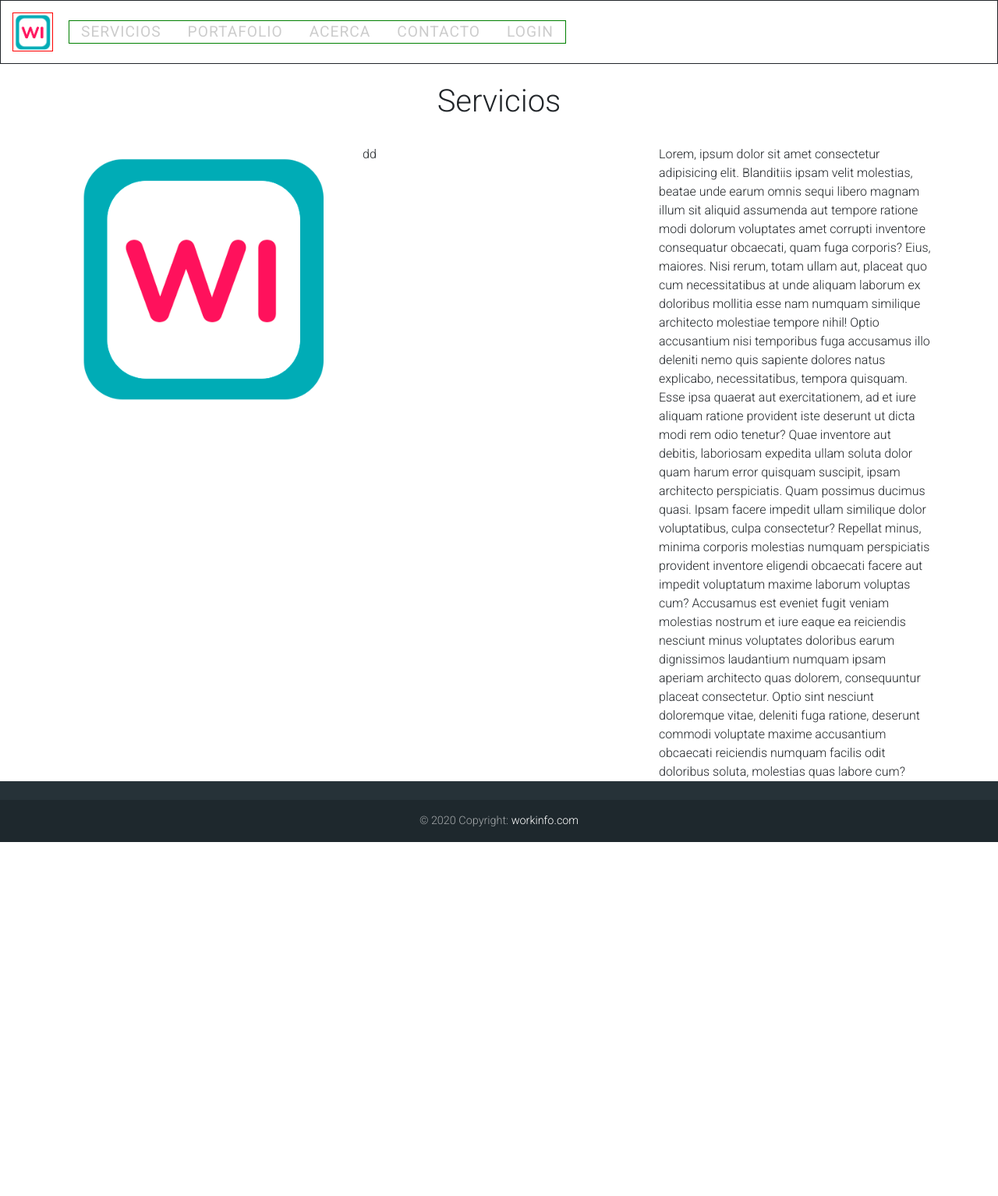
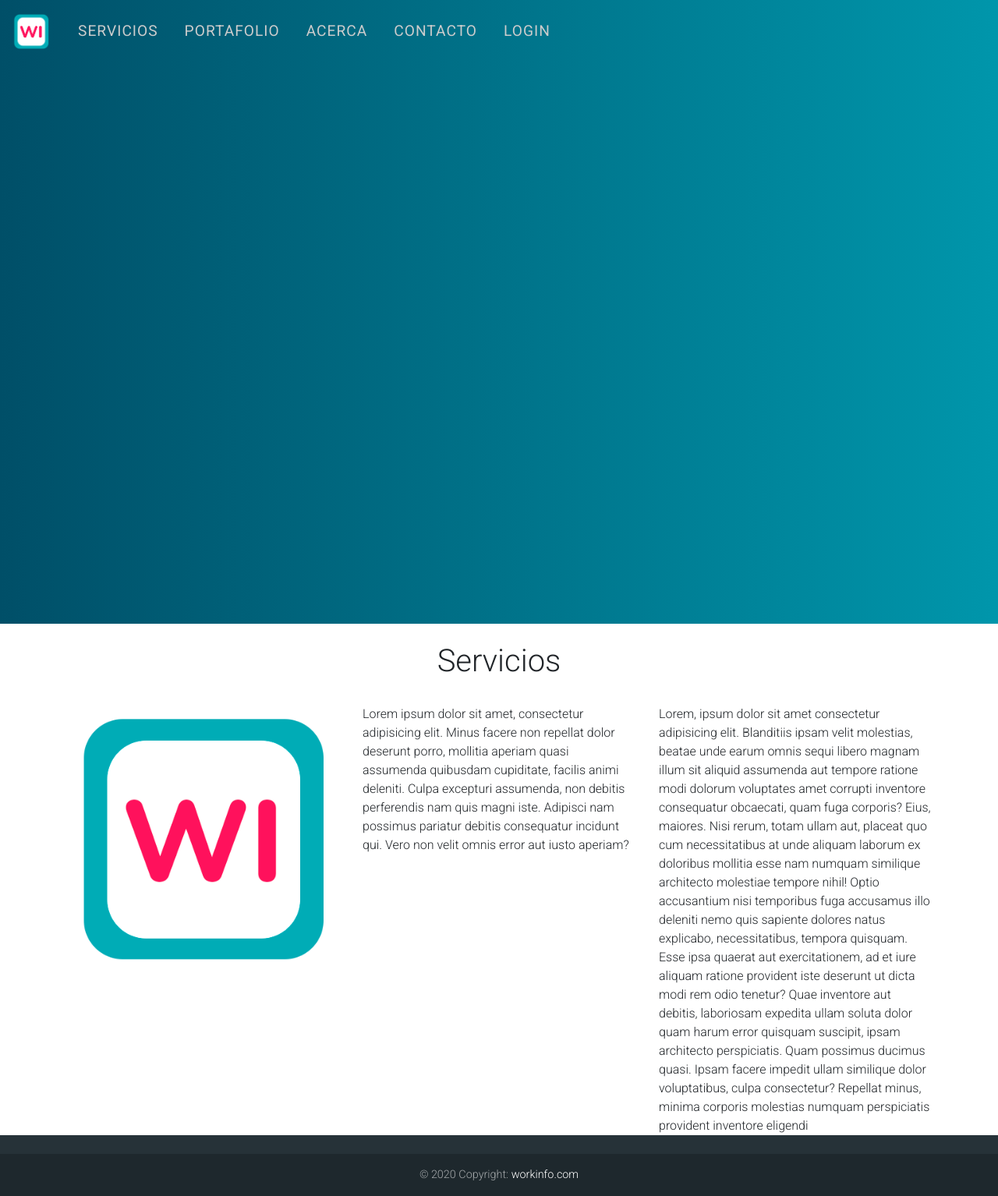
Before and after one commit to williamenrique/work, a PHP site: page /work/ in a window 1280 px wide. Shown: the whole page at 78% size. Before the commit the page ends 1080 px from the top, so only its background shows below. Run offline with PHP 8.4, Linux system fonts and the light colour scheme.

Commit message:
banner color

```diff
--- a/index.php
+++ b/index.php
@@ -10,11 +10,14 @@
 			<div class="box-grid row">
 				<div class="col-12 col-md-4">
 
-					<div class="cont-img">
+					<div class="cont-img text-center">
 						<img src="./src/assets/img/logoWI.png" alt="" class="img-fluid">
 					</div>
 				</div>
-				<div class="col-12 col-md-4">dd</div>
+				<div class="col-12 col-md-4">Lorem ipsum dolor sit amet, consectetur adipisicing elit. Minus facere non repellat
+					dolor deserunt porro, mollitia aperiam quasi assumenda quibusdam cupiditate, facilis animi deleniti. Culpa
+					excepturi assumenda, non debitis perferendis nam quis magni iste. Adipisci nam possimus pariatur debitis
+					consequatur incidunt qui. Vero non velit omnis error aut iusto aperiam?</div>
 				<div class="col-12 col-md-4">Lorem, ipsum dolor sit amet consectetur adipisicing elit. Blanditiis ipsam velit
 					molestias, beatae unde earum omnis sequi libero magnam illum sit aliquid assumenda aut tempore ratione modi
 					dolorum voluptates amet corrupti inventore consequatur obcaecati, quam fuga corporis? Eius, maiores. Nisi
@@ -25,11 +28,7 @@
 					inventore aut debitis, laboriosam expedita ullam soluta dolor quam harum error quisquam suscipit, ipsam
 					architecto perspiciatis. Quam possimus ducimus quasi. Ipsam facere impedit ullam similique dolor voluptatibus,
 					culpa consectetur? Repellat minus, minima corporis molestias numquam perspiciatis provident inventore eligendi
-					obcaecati facere aut impedit voluptatum maxime laborum voluptas cum? Accusamus est eveniet fugit veniam
-					molestias nostrum et iure eaque ea reiciendis nesciunt minus voluptates doloribus earum dignissimos laudantium
-					numquam ipsam aperiam architecto quas dolorem, consequuntur placeat consectetur. Optio sint nesciunt
-					doloremque vitae, deleniti fuga ratione, deserunt commodi voluptate maxime accusantium obcaecati reiciendis
-					numquam facilis odit doloribus soluta, molestias quas labore cum?</div>
+				</div>
 			</div>
 		</div>
 	</div>
--- a/src/assets/css/style.css
+++ b/src/assets/css/style.css
@@ -10,7 +10,10 @@ body {
 }
 
 header {
-  border: 1px solid;
+  position: absolute;
+  top: 0;
+  left: 0;
+  width: 100%;
 }
 
 header .cont-header {
@@ -18,10 +21,6 @@ header .cont-header {
   height: 80px;
   display: flex;
   align-items: center;
-}
-
-header .cont-header .cont-logo {
-  border: 1px solid red;
 }
 
 header .cont-header .cont-logo .logo {
@@ -34,7 +33,6 @@ header .cont-header .cont-logo .open {
 
 header .cont-header .cont-menu {
   margin-left: 20px;
-  border: 1px solid green;
 }
 
 header .cont-header .cont-menu .close {
@@ -54,6 +52,19 @@ header .cont-header .cont-menu .cont-link a {
 
 header .cont-header .cont-menu .cont-link a:hover {
   color: #000;
+}
+
+.banner {
+  width: 100%;
+  height: 100vh;
+  background: #004f68;
+  background: -moz-linear-gradient(left, #004f68 0%, #0096ab 100%);
+  background: -webkit-gradient(left top, right top, color-stop(0%, #004f68), color-stop(100%, #0096ab));
+  background: -webkit-linear-gradient(left, #004f68 0%, #0096ab 100%);
+  background: -o-linear-gradient(left, #004f68 0%, #0096ab 100%);
+  background: -ms-linear-gradient(left, #004f68 0%, #0096ab 100%);
+  background: linear-gradient(to right, #004f68 0%, #0096ab 100%);
+  filter: progid:DXImageTransform.Microsoft.gradient( startColorstr='#004f68', endColorstr='#0096ab', GradientType=1 );
 }
 
 @media screen and (max-width: 600px) {
--- a/src/assets/scss/style.scss
+++ b/src/assets/scss/style.scss
@@ -13,14 +13,16 @@ body {
 	position: relative;
 }
 header {
-	border: 1px solid;
+	position: absolute;
+	top: 0;
+	left: 0;
+	width: 100%;
 	.cont-header {
 		width: 100%;
 		height: 80px;
 		display: flex;
 		align-items: center;
 		.cont-logo {
-			border: 1px solid red;
 			.logo {
 				width: 50px;
 			}
@@ -30,7 +32,6 @@ header {
 		}
 		.cont-menu {
 			margin-left: 20px;
-			border: 1px solid green;
 			.close {
 				display: none;
 			}
@@ -52,7 +53,43 @@ header {
 		}
 	}
 }
-
+.banner {
+	width: 100%;
+	height: 100vh;
+	background: rgba(0, 79, 104, 1);
+	background: -moz-linear-gradient(
+		left,
+		rgba(0, 79, 104, 1) 0%,
+		rgba(0, 150, 171, 1) 100%
+	);
+	background: -webkit-gradient(
+		left top,
+		right top,
+		color-stop(0%, rgba(0, 79, 104, 1)),
+		color-stop(100%, rgba(0, 150, 171, 1))
+	);
+	background: -webkit-linear-gradient(
+		left,
+		rgba(0, 79, 104, 1) 0%,
+		rgba(0, 150, 171, 1) 100%
+	);
+	background: -o-linear-gradient(
+		left,
+		rgba(0, 79, 104, 1) 0%,
+		rgba(0, 150, 171, 1) 100%
+	);
+	background: -ms-linear-gradient(
+		left,
+		rgba(0, 79, 104, 1) 0%,
+		rgba(0, 150, 171, 1) 100%
+	);
+	background: linear-gradient(
+		to right,
+		rgba(0, 79, 104, 1) 0%,
+		rgba(0, 150, 171, 1) 100%
+	);
+	filter: progid:DXImageTransform.Microsoft.gradient( startColorstr='#004f68', endColorstr='#0096ab', GradientType=1 );
+}
 @media screen and (max-width: 600px) {
 	body {
 		position: relative;
```
Also changed, not shown: 1 other file.
